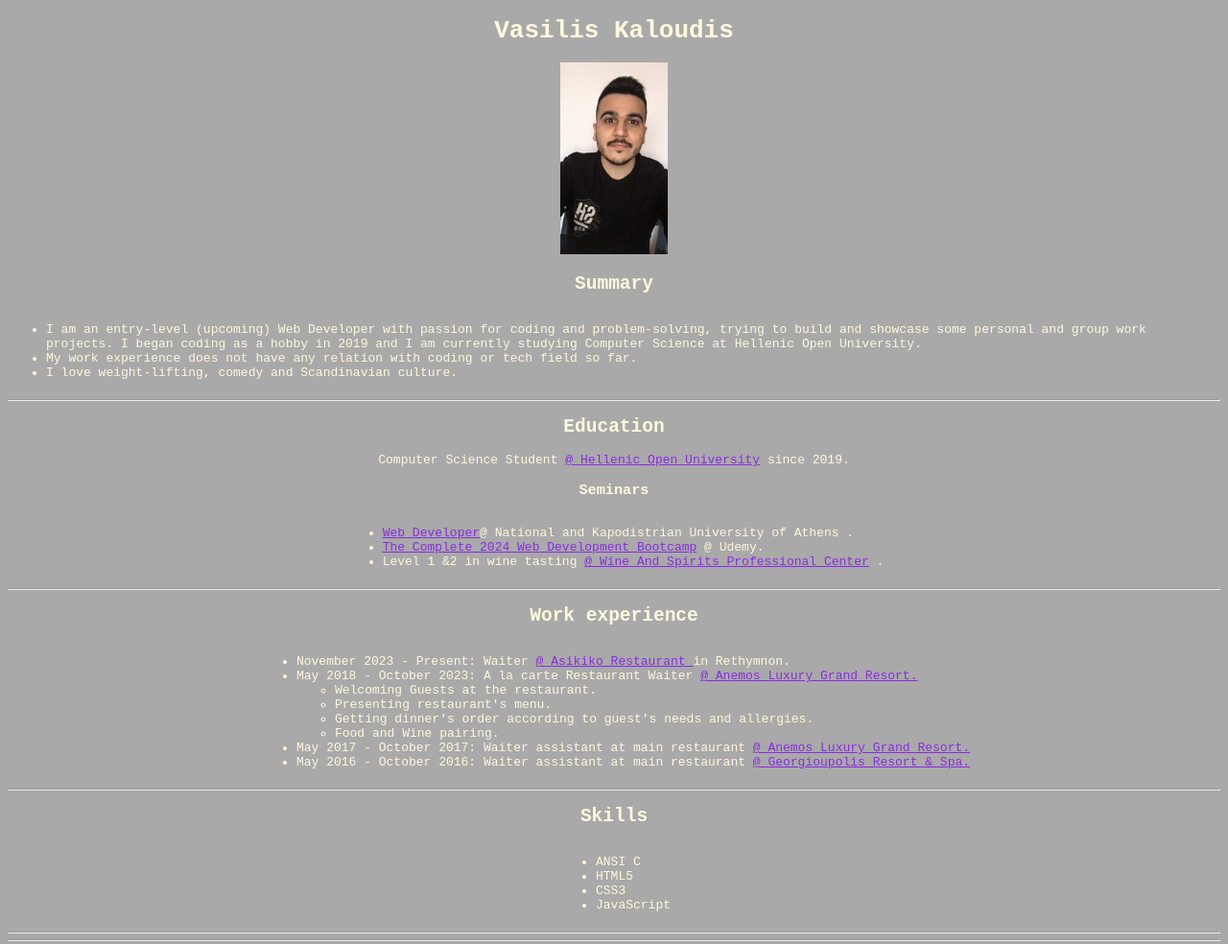
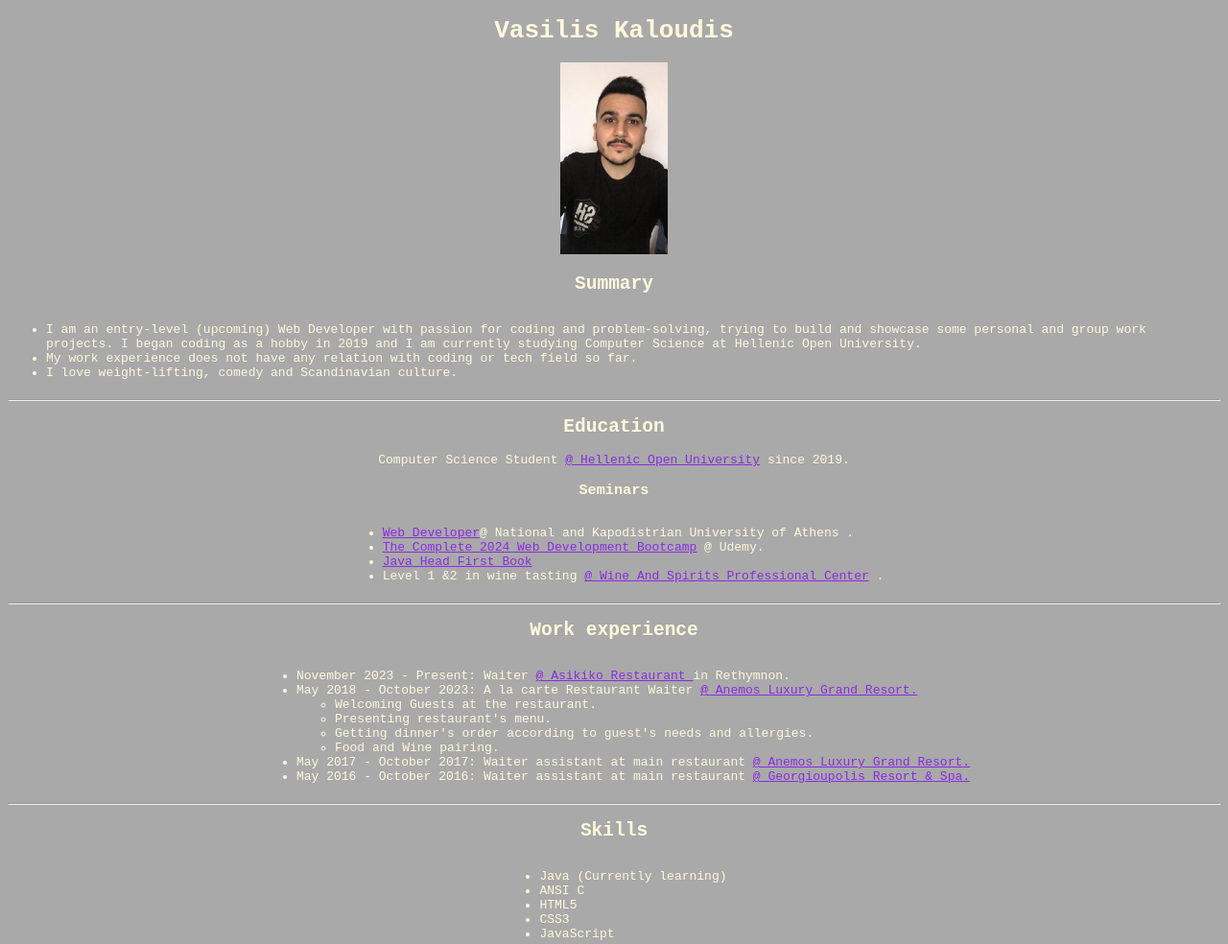
Before and after one commit to vasiliskaloudis/html5-css3-resume, a plain HTML site: page index.html in a window 1280 px wide. Shown: the top 984 px of the page at 96% size. Drawn offline with Linux system fonts and the light colour scheme.

Commit message:
Update index.html

```diff
--- a/index.html
+++ b/index.html
@@ -30,6 +30,7 @@
     <ul class="myUL">
         <li><a href="https://elearningekpa.gr/courses/web-developer?gad_source=1&gclid=CjwKCAiAkp6tBhB5EiwANTCx1Ib2sEuDWwGrRJ4FsTGCzhH3dwYv_sl1djI-eAgur_cj3AVppFxbBxoCcPAQAvD_BwE">Web Developer</a>@ National and Kapodistrian University of Athens .</li>
         <li><a href="https://www.udemy.com/course/the-complete-web-development-bootcamp/">The Complete 2024 Web Development Bootcamp</a> @ Udemy.  </li>
+        <li><a href="https://www.rcsdk12.org/cms/lib/NY01001156/Centricity/Domain/4951/Head_First_Java_Second_Edition.pdf/"> Java Head First Book </a> </li>
         <li>Level 1 &2 in wine tasting <a href="https://www.wspc.gr/?gclid=CjwKCAiAkp6tBhB5EiwANTCx1EX5wR_SA6_AVmWE2yPXPw9bopkeedMgcYSa6gS53OE72R-WIDCxihoCQkcQAvD_BwE"> @ Wine And Spirits Professional Center</a> .</li>
     </ul>
     </div>
@@ -54,6 +55,7 @@
     <h2>Skills</h2>
     <div class="container">
     <ul class="myUL">
+        <li>Java (Currently learning)</li>
         <li>ANSI C</li>
         <li>HTML5</li>
         <li>CSS3</li>
```
